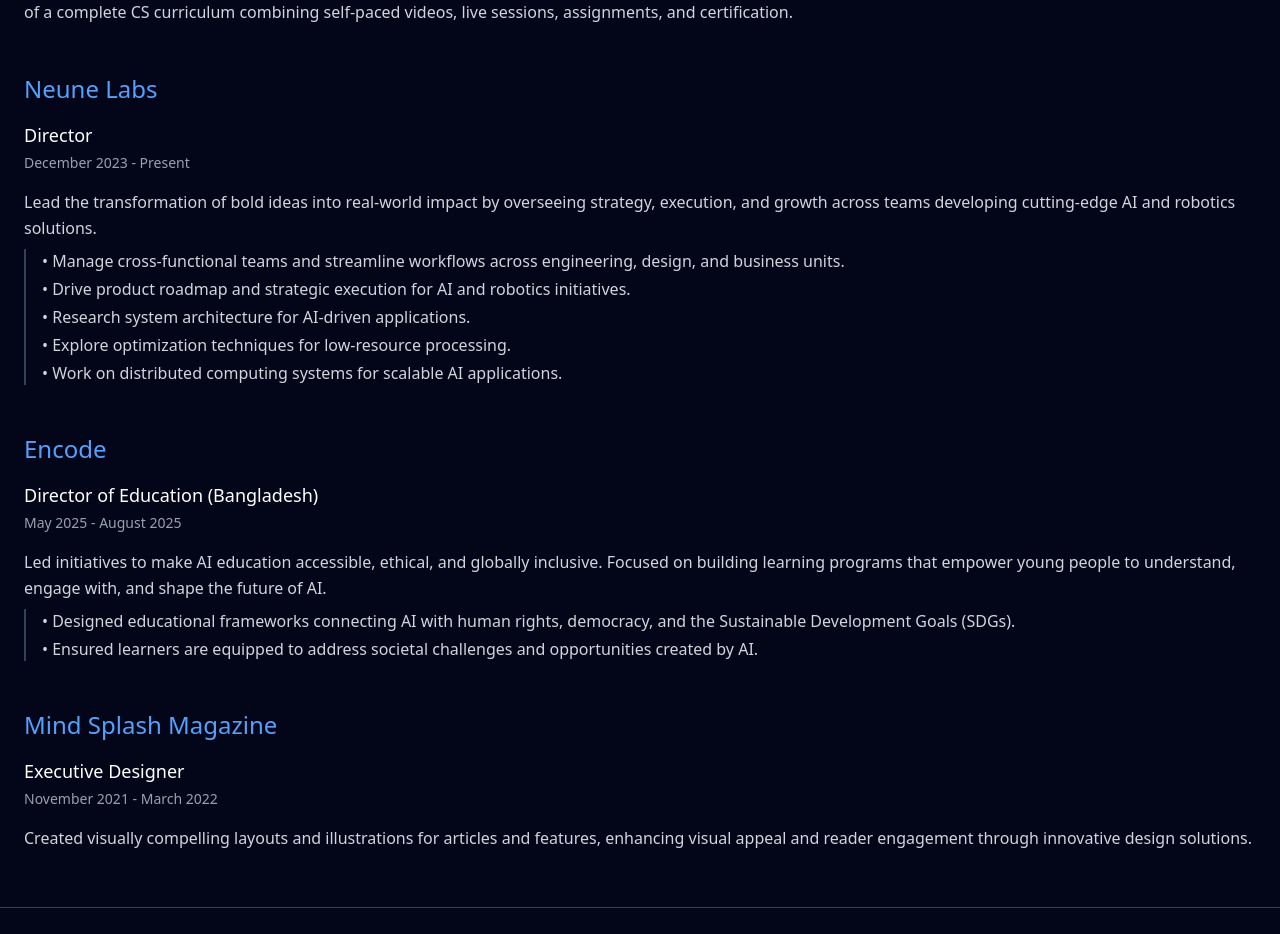
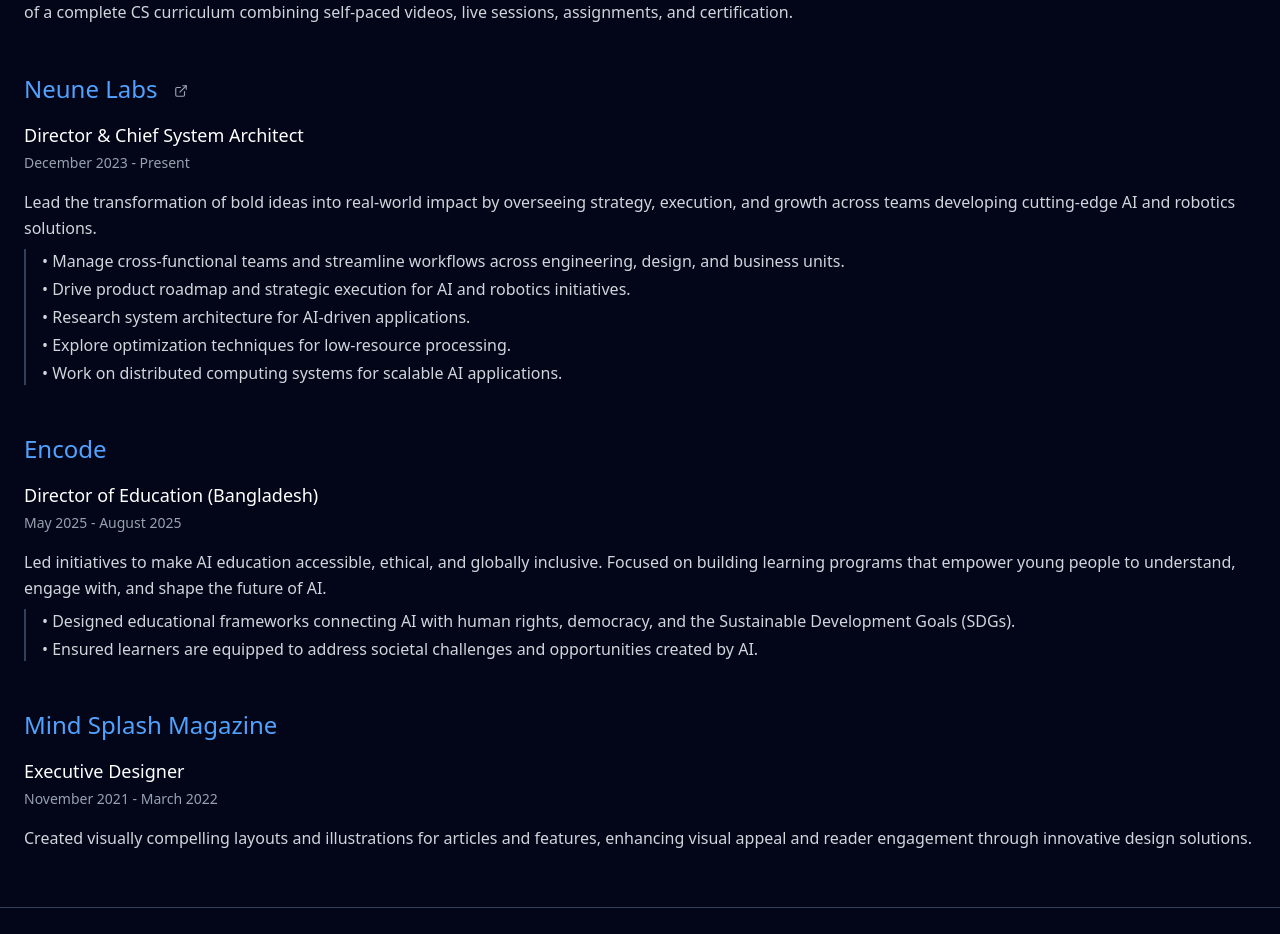
Before and after one commit to tyroruyk/tyroruyk.github.io, a React (Vite) app: page / in a window 1280 px wide. Shown: the part 1460-2394 px from the top of the page. Built offline with nearby package versions, Linux system fonts and the light colour scheme.

Commit message:
more projects, and fixed bugs

```diff
--- a/src/App.tsx
+++ b/src/App.tsx
@@ -130,6 +130,12 @@
                     <div className="flex items-baseline gap-4 mb-4">
                       <h2 className="text-2xl font-light text-blue-400">{inst.institution}</h2>
                       {/* <span className="text-blue-400">{inst.entries[0]?.title}</span> */}
+                      {inst.link && (
+                        <a href={inst.link} target="_blank" rel="noopener noreferrer"
+                          className="text-gray-400 hover:text-blue-400 text-sm inline-flex items-center gap-1">
+                          <ExternalLink size={14} />
+                        </a>
+                      )}
                     </div>
 
                     {inst.entries.map((e, idx) => (
@@ -246,7 +252,7 @@
       {/* Footer */}
       <div className="border-t border-slate-700 py-6">
         <div className="max-w-7xl mx-auto px-6 text-center text-gray-500 text-sm">
-          &copy; {new Date().getFullYear()} {profile.title}.
+          &copy; {new Date().getFullYear()} {profile.name}.
         </div>
       </div>
     </div>
--- a/src/data/experience.ts
+++ b/src/data/experience.ts
@@ -8,12 +8,14 @@
 
 export type Institution = {
   institution: string;
+  link?: string;
   entries: ExperienceEntry[];
 };
 
 export const experience: Institution[] = [
   {
     institution: 'NSU Computer & Engineering Club',
+    link: 'https://nsucec.com/',
     entries: [
       {
         title: 'In-Charge',
@@ -33,6 +35,7 @@
   },
   {
     institution: 'CSE4ALL',
+    link: 'https://cse4all.org/',
     entries: [
       {
         title: 'Platform Manager',
@@ -45,9 +48,10 @@
   },
   {
     institution: 'Neune Labs',
+    link: 'https://neunelabs.com/',
     entries: [
       {
-        title: 'Director',
+        title: 'Director & Chief System Architect',
         start: 'December 2023',
         end: 'Present',
         description:
--- a/src/data/projects.ts
+++ b/src/data/projects.ts
@@ -1,4 +1,24 @@
 export const projects = [
+  {
+    name: 'NSU CEC Website & Management System',
+    desc: 'Official website and management system for North South University Computer and Engineering Club (NSU CEC). Features event management, member registration, and also role-based access control for admins and members.',
+    url: 'https://nsucec.com/',
+  },
+  {
+    name: 'CYBER PONG',
+    desc: 'A futuristic browser-based Pong game featuring power-ups, particle effects, and fast-paced arcade gameplay. Fully playable with mouse or touch controls.',
+    url: 'https://tyroruyk.github.io/pong',
+  },
+  {
+    name: 'NSU Sobers Website',
+    desc: 'Official website for NSU Sobers, the Mars Rover team of North South University. Showcasing our team as we prepare for international competitions. Also, showcasing probable rover design in 3D and technical details.',
+    url: 'https://nsu-sobers.pages.dev/',
+  },
+  {
+    name: 'NSU CEC GAMEWAVE 2.0 Platform',
+    desc: 'A full-stack event platform built independently for NSU CEC GAMEWAVE 2.0, including frontend, backend, registration system, admin panel, and DevOps. Designed to handle high traffic with a seamless experience for participants and organizers.',
+    url: 'https://gamewave.nsucec.com/',
+  },
   {
     name: 'NSU CGPA Calculator',
     desc: 'A user-friendly CGPA calculator built specifically for North South University students. Track semester-wise progress and calculate cumulative GPA with accuracy.',
```
Also changed, not shown: 1 other file (tests, documents, lock files or other folders).
